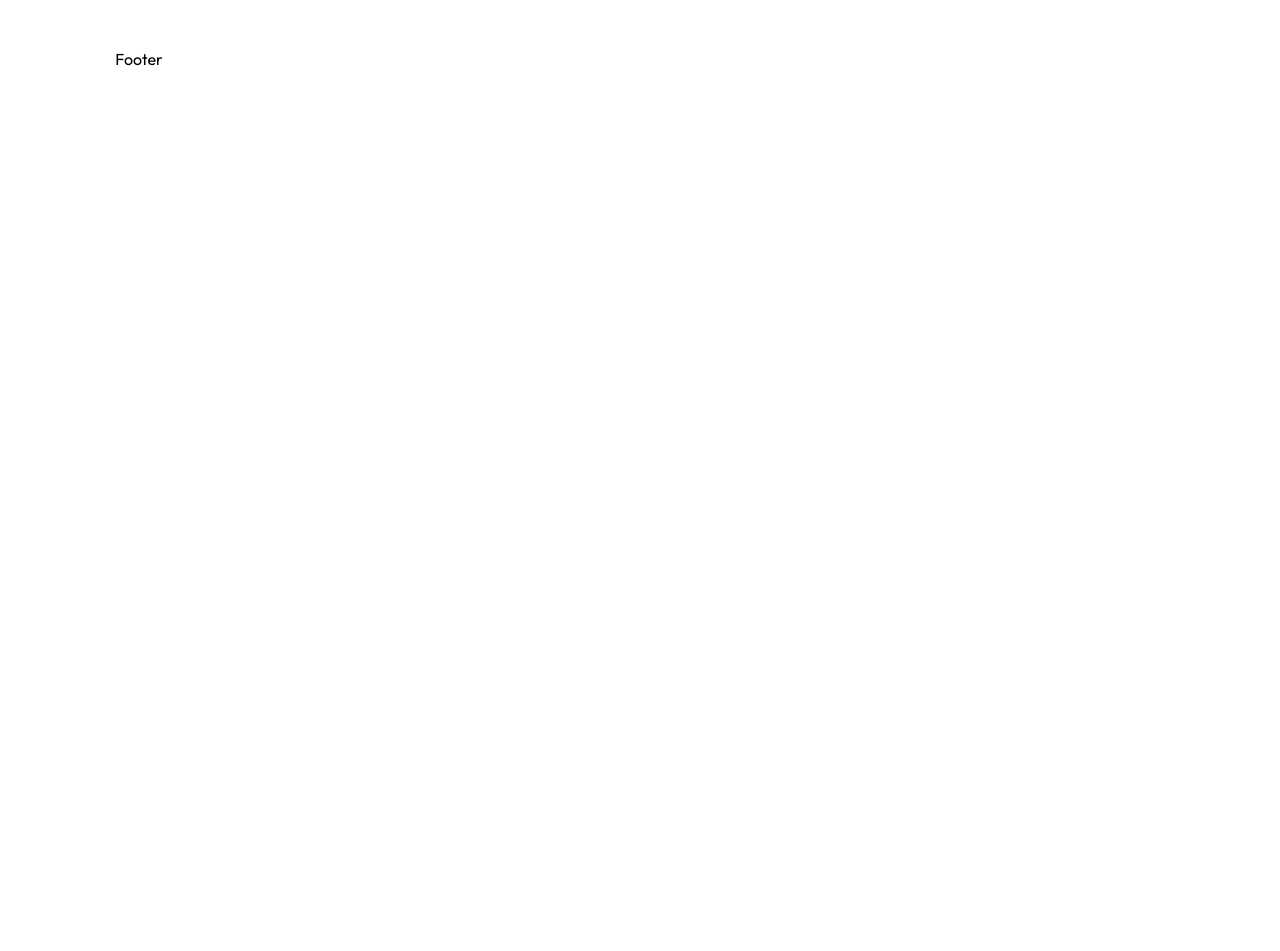
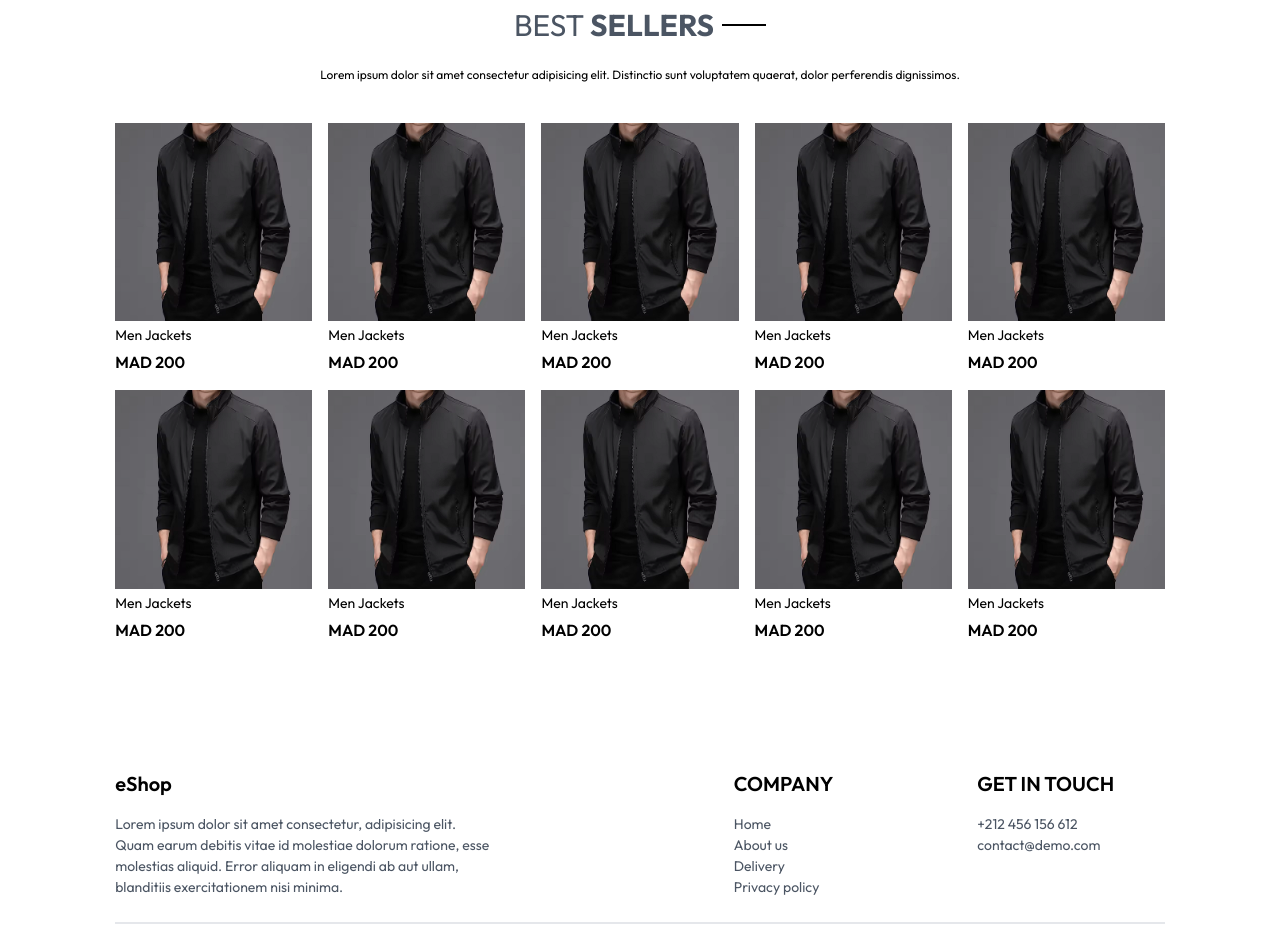
Before and after one commit to Anasoud1/ecommerce-shop, a Next.js app: page / in a window 1280 px wide. Shown: the part 1200-2151 px from the top of the page. Before the commit the page ends 1295 px from the top, so only its background shows below. Built offline with nearby package versions, Linux system fonts and the light colour scheme.

Commit message:
adding footer component

```diff
--- a/src/app/page.js
+++ b/src/app/page.js
@@ -1,3 +1,4 @@
+import BestSeller from "@/components/BestSeller";
 import Footer from "@/components/Footer";
 import Hero from "@/components/Hero";
 import LatestCollection from "@/components/LatestCollection";
@@ -7,7 +8,7 @@ export default function Home() {
     <div className="pt-10">
       <Hero />
       <LatestCollection />
-
+      <BestSeller />
 
       <Footer />
     </div>
--- a/src/components/BestSeller.jsx
+++ b/src/components/BestSeller.jsx
@@ -0,0 +1,15 @@
+import React from 'react'
+import Title from './Title'
+import Collection from './Collection'
+
+const BestSeller = () => {
+  return (
+    <div className='pt-16'>
+        <Title text1={'BEST'} text2={'SELLERS'}/>
+      <p className='text-center text-xs pt-6 w-[75%] mx-auto'>Lorem ipsum dolor sit amet consectetur adipisicing elit. Distinctio sunt voluptatem quaerat, dolor perferendis dignissimos.</p>
+      <Collection />
+    </div>
+  )
+}
+
+export default BestSeller
--- a/src/components/Footer.jsx
+++ b/src/components/Footer.jsx
@@ -2,7 +2,33 @@ import React from 'react'
 
 const Footer = () => {
   return (
-    <div className='pt-32'>Footer</div>
+    <div className='pt-32'>
+      <div className='grid grid-cols-1 md:grid-cols-[3fr_1fr_1fr] text-center md:text-start md:gap-x-14 gap-y-16'>
+        <div>
+          <h1 className='text-xl font-semibold pb-4'>eShop</h1>
+          <p className='text-[14px] text-gray-600 w-full md:w-2/3'>Lorem ipsum dolor sit amet consectetur, adipisicing elit. Quam earum debitis vitae id molestiae dolorum ratione, esse molestias aliquid. Error aliquam in eligendi ab aut ullam, blanditiis exercitationem nisi minima.</p>
+
+        </div>
+
+        <div>
+          <h1 className='text-xl font-semibold pb-4'>COMPANY</h1>
+          <p className='text-[14px] text-gray-600'>Home</p>
+          <p className='text-[14px] text-gray-600'>About us</p>
+          <p className='text-[14px] text-gray-600'>Delivery</p>
+          <p className='text-[14px] text-gray-600'>Privacy policy</p>
+        </div>
+
+        <div>
+          <h1 className='text-xl font-semibold pb-4'>GET IN TOUCH</h1>
+          <p className='text-[14px] text-gray-600'>+212 456 156 612</p>
+          <p className='text-[14px] text-gray-600'>contact@demo.com</p>
+
+        </div>
+      </div>
+
+      <hr className='border w-full my-6' />
+      <p className='text-center text-gray-600 text-sm'>@Copyright 2025 - All Right Reserved.</p>
+    </div>
   )
 }
 
--- a/src/components/Hero.jsx
+++ b/src/components/Hero.jsx
@@ -20,7 +20,7 @@ const Hero = () => {
                 </div>
 
             </div>
-            <Image src={hero_img} className='w-full sm:w-1/2' alt="hero" />
+            <Image src={hero_img} className='w-full md:w-1/2' alt="hero" />
         </div>
     )
 }
--- a/src/components/LatestCollection.jsx
+++ b/src/components/LatestCollection.jsx
@@ -4,7 +4,7 @@ import Collection from './Collection'
 
 const LatestCollection = () => {
   return (
-    <div>
+    <div className='pt-16'>
       <Title text1={'LATEST'} text2={'COLLECTIONS'}/>
       <p className='text-center text-xs pt-6 w-[75%] mx-auto'>Lorem ipsum dolor, sit amet consectetur adipisicing elit. Voluptatibus nemo tempora aliquid in, natus repudiandae!</p>
       <Collection />
--- a/src/components/Title.jsx
+++ b/src/components/Title.jsx
@@ -2,7 +2,7 @@ import React from 'react'
 
 const Title = ({text1, text2}) => {
   return (
-    <div className='pt-10 flex items-center justify-center gap-2 '>
+    <div className='flex items-center justify-center gap-2 '>
         <h1 className='text-3xl text-gray-600'>{text1} <span className='font-bold'>{text2}</span> </h1>
         <hr className='w-11 border-[1.5px] border-black'/>
     </div>
```
